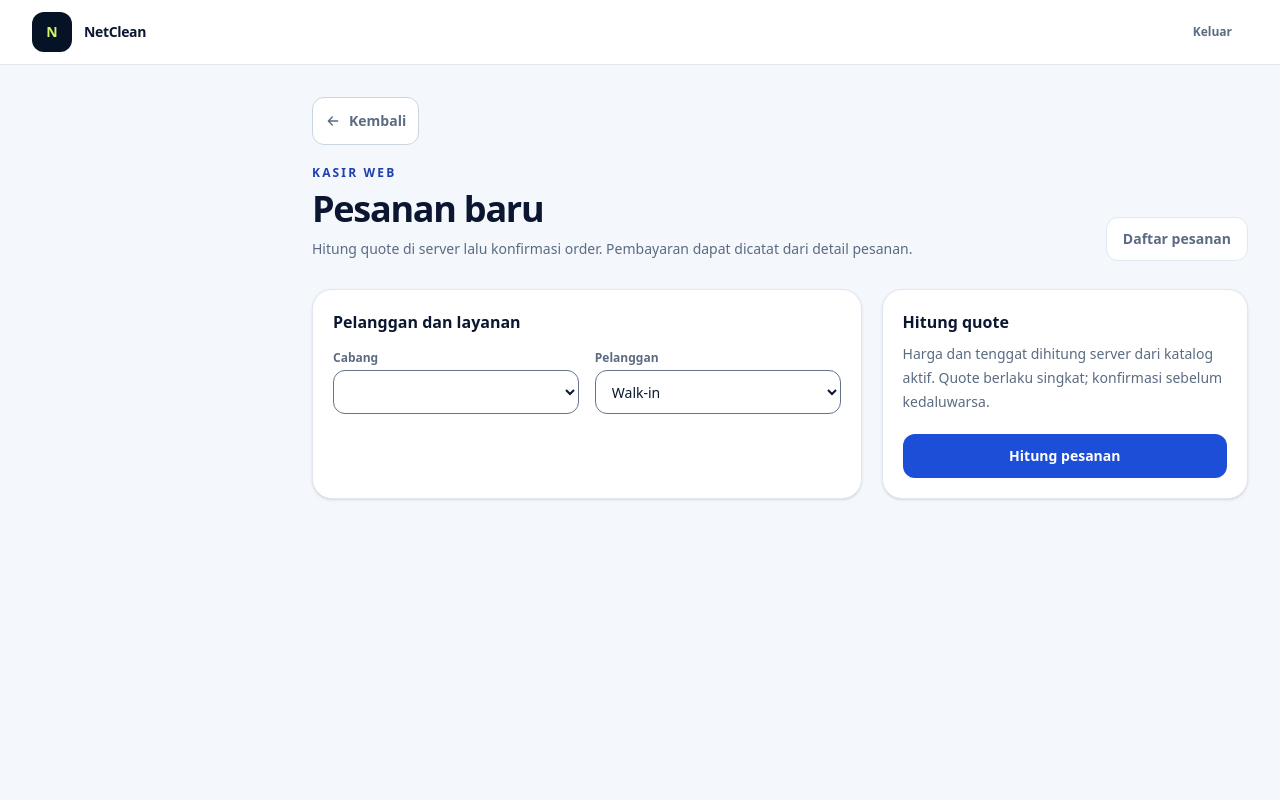
After one commit to pariyadi-twn/netcleanweb, a Laravel app: template resources/views/owner/orders/create.blade.php in a window 1280 px wide. The commit adds this page. Run offline with Laravel 12, Linux system fonts and the light colour scheme; the template is opened without the code that fills it, so the values that code supplies are empty; style sheets or scripts are compiled from the project's sources; parts of the project's set-up code (start-up, migrations or seed data) failed here and were passed over.

Commit message:
feat: add web order creation and cash transfers

```diff
--- /dev/null
+++ b/resources/views/owner/orders/create.blade.php
@@ -0,0 +1,71 @@
+@extends('layouts.app')
+
+@section('title', 'Pesanan baru - NetClean')
+
+@section('content')
+    <x-ui.page-header eyebrow="Kasir web" title="Pesanan baru" description="Hitung quote di server lalu konfirmasi order. Pembayaran dapat dicatat dari detail pesanan.">
+        <x-slot:actions><a href="{{ route('orders.index') }}" class="inline-flex min-h-11 items-center rounded-control border border-divider bg-white px-4 text-sm font-bold text-muted hover:bg-slate-50">Daftar pesanan</a></x-slot:actions>
+    </x-ui.page-header>
+
+    @if ($errors->any())<x-ui.alert tone="danger" class="mb-5"><ul class="list-disc pl-5">@foreach($errors->all() as $error)<li>{{ $error }}</li>@endforeach</ul></x-ui.alert>@endif
+
+    @if ($quote)
+        @php($snapshot = $quote->pricing_snapshot)
+        <div class="grid gap-5 lg:grid-cols-[1.2fr_0.8fr]">
+            <section class="rounded-container border border-divider bg-white p-5 shadow-sm">
+                <h2 class="text-base font-extrabold text-ink">Ringkasan quote</h2>
+                <div class="mt-4 divide-y divide-divider">
+                    @foreach ($snapshot['lines'] as $line)
+                        <div class="flex justify-between gap-4 py-3 text-sm"><span>{{ $line['service_snapshot']['name'] ?? 'Layanan' }} · {{ $line['billable_quantity'] }} {{ $line['unit'] }}<span class="ml-1 text-xs text-muted">({{ $line['tier'] }})</span></span><span class="font-bold">Rp{{ number_format($line['line_total_rupiah'], 0, ',', '.') }}</span></div>
+                    @endforeach
+                </div>
+                <dl class="mt-4 space-y-2 border-t border-divider pt-4 text-sm"><div class="flex justify-between"><dt class="text-muted">Subtotal</dt><dd>Rp{{ number_format($snapshot['totals']['service_subtotal_rupiah'], 0, ',', '.') }}</dd></div><div class="flex justify-between"><dt class="text-muted">Diskon</dt><dd>Rp{{ number_format($snapshot['totals']['discount_rupiah'], 0, ',', '.') }}</dd></div><div class="flex justify-between"><dt class="text-muted">Express</dt><dd>Rp{{ number_format($snapshot['totals']['express_surcharge_rupiah'], 0, ',', '.') }}</dd></div><div class="flex justify-between text-base font-extrabold"><dt>Total</dt><dd>Rp{{ number_format($snapshot['totals']['total_rupiah'], 0, ',', '.') }}</dd></div></dl>
+            </section>
+            <section class="rounded-container border border-divider bg-white p-5 shadow-sm">
+                <h2 class="text-base font-extrabold text-ink">Konfirmasi</h2>
+                <dl class="mt-4 space-y-3 text-sm"><div><dt class="text-xs text-muted">Pelanggan</dt><dd class="font-semibold">{{ $snapshot['customer_snapshot']['name'] ?? 'Walk-in' }}</dd></div><div><dt class="text-xs text-muted">Berlaku hingga</dt><dd class="font-semibold">{{ $quote->expires_at?->format('d M Y H:i') }}</dd></div><div><dt class="text-xs text-muted">Estimasi selesai</dt><dd class="font-semibold">{{ $quote->due_at?->format('d M Y H:i') }}</dd></div></dl>
+                <form method="POST" action="{{ route('orders.accept') }}" class="mt-5">@csrf<button class="min-h-11 w-full rounded-control bg-brand-600 px-4 text-sm font-bold text-white hover:bg-brand-700">Konfirmasi pesanan</button></form>
+                <a href="{{ route('orders.create', ['reset' => 1]) }}" class="mt-2 flex min-h-10 items-center justify-center rounded-control text-xs font-bold text-muted hover:text-ink">Hitung ulang</a>
+            </section>
+        </div>
+    @else
+        <form method="POST" action="{{ route('orders.quote') }}" class="grid gap-5 lg:grid-cols-[1.2fr_0.8fr]">
+            @csrf
+            <section class="rounded-container border border-divider bg-white p-5 shadow-sm">
+                <h2 class="text-base font-extrabold text-ink">Pelanggan dan layanan</h2>
+                <div class="mt-4 grid gap-4 sm:grid-cols-2">
+                    <label class="grid gap-1 text-xs font-bold text-muted">Cabang
+                        <select name="branch_id" required class="min-h-11 rounded-control border border-input bg-white px-3 text-sm font-normal text-ink">
+                            @foreach ($branches as $branch)<option value="{{ $branch->public_id }}" @selected(old('branch_id') === $branch->public_id)>{{ $branch->name }}</option>@endforeach
+                        </select>
+                    </label>
+                    <label class="grid gap-1 text-xs font-bold text-muted">Pelanggan
+                        <select name="customer_id" class="min-h-11 rounded-control border border-input bg-white px-3 text-sm font-normal text-ink">
+                            <option value="">Walk-in</option>
+                            @foreach ($customers as $customer)<option value="{{ $customer->public_id }}" @selected(old('customer_id') === $customer->public_id)>{{ $customer->name }} · {{ $customer->normalized_phone ?? 'tanpa telepon' }}</option>@endforeach
+                        </select>
+                    </label>
+                </div>
+
+                <div class="mt-5 space-y-3">
+                    @foreach ($services as $service)
+                        <div class="grid items-end gap-3 rounded-xl border border-divider p-3 sm:grid-cols-[1fr_7rem_7rem]">
+                            <div><p class="text-sm font-bold">{{ $service->name }}</p><p class="mt-1 text-xs text-muted">per {{ $service->unit->value }} · min {{ $service->minimum_quantity }} · step {{ $service->quantity_step }}</p></div>
+                            <label class="grid gap-1 text-xs font-bold text-muted">Jumlah
+                                <input name="quantities[{{ $service->public_id }}]" value="{{ old('quantities.'.$service->public_id) }}" inputmode="decimal" class="min-h-10 rounded-control border border-input px-3 text-sm font-normal" placeholder="0">
+                            </label>
+                            <label class="grid gap-1 text-xs font-bold text-muted">Tier
+                                <select name="tiers[{{ $service->public_id }}]" class="min-h-10 rounded-control border border-input bg-white px-3 text-sm font-normal"><option value="regular" @selected(old('tiers.'.$service->public_id) === 'regular')>Reguler</option><option value="express" @selected(old('tiers.'.$service->public_id) === 'express')>Express</option></select>
+                            </label>
+                        </div>
+                    @endforeach
+                </div>
+            </section>
+            <section class="rounded-container border border-divider bg-white p-5 shadow-sm">
+                <h2 class="text-base font-extrabold text-ink">Hitung quote</h2>
+                <p class="mt-2 text-sm leading-6 text-muted">Harga dan tenggat dihitung server dari katalog aktif. Quote berlaku singkat; konfirmasi sebelum kedaluwarsa.</p>
+                <button class="mt-5 min-h-11 w-full rounded-control bg-brand-600 px-4 text-sm font-bold text-white hover:bg-brand-700">Hitung pesanan</button>
+            </section>
+        </form>
+    @endif
+@endsection
--- a/resources/views/owner/orders/index.blade.php
+++ b/resources/views/owner/orders/index.blade.php
@@ -3,7 +3,9 @@
 @section('title', 'Pesanan - NetClean')
 
 @section('content')
-    <x-ui.page-header eyebrow="Operasional" title="Pesanan" description="Cari dan pantau order dari cabang dalam scope akses Anda." />
+    <x-ui.page-header eyebrow="Operasional" title="Pesanan" description="Cari dan pantau order dari cabang dalam scope akses Anda.">
+        <x-slot:actions><a href="{{ route('orders.create') }}" class="inline-flex min-h-11 items-center rounded-control bg-brand-600 px-4 text-sm font-bold text-white hover:bg-brand-700">Pesanan baru</a></x-slot:actions>
+    </x-ui.page-header>
 
     <form method="GET" action="{{ route('orders.index') }}" class="mb-5 grid gap-3 rounded-container border border-divider bg-white p-4 shadow-sm sm:grid-cols-2 lg:grid-cols-4">
         <label class="grid gap-1 text-xs font-bold text-muted">Cari
--- a/routes/web.php
+++ b/routes/web.php
@@ -88,6 +88,9 @@ Route::middleware(['auth', 'active'])->group(function (): void {
             Route::post('/customers', [CustomerController::class, 'store'])->name('customers.store');
 
             Route::get('/orders', [OrderController::class, 'index'])->name('orders.index');
+            Route::get('/orders/create', [OrderController::class, 'create'])->name('orders.create');
+            Route::post('/orders/quote', [OrderController::class, 'storeQuote'])->name('orders.quote');
+            Route::post('/orders/accept', [OrderController::class, 'acceptQuote'])->name('orders.accept');
             Route::get('/orders/{order}', [OrderController::class, 'show'])->name('orders.show');
             Route::post('/orders/{order}/cancel', [OrderController::class, 'cancel'])->name('orders.cancel');
             Route::post('/orders/{order}/handover', [OrderController::class, 'handover'])->name('orders.handover');
@@ -110,6 +113,7 @@ Route::middleware(['auth', 'active'])->group(function (): void {
             Route::post('/finance/cash/{register}/open', [FinanceController::class, 'openCash'])->name('finance.cash.open');
             Route::post('/finance/cash/{session}/close', [FinanceController::class, 'closeCash'])->name('finance.cash.close');
             Route::post('/finance/cash/{session}/reopen', [FinanceController::class, 'reopenCash'])->name('finance.cash.reopen');
+            Route::post('/finance/cash/transfer', [FinanceController::class, 'transfer'])->name('finance.cash.transfer');
             Route::get('/finance/payments', [FinanceController::class, 'payments'])->name('finance.payments.index');
             Route::post('/finance/payments/{payment}/refunds', [FinanceController::class, 'requestRefund'])->name('finance.payments.refund');
             Route::get('/finance/expenses', [FinanceController::class, 'expenses'])->name('finance.expenses.index');
```
Also changed, not shown: app/Http/Controllers/Owner/FinanceController.php (+39 -0 lines), app/Http/Controllers/Owner/OrderController.php (+111 -0 lines), resources/views/owner/finance/cash.blade.php (+13 -0 lines), tests/Feature/Owner/OwnerConsolePagesTest.php (+32 -0 lines).
